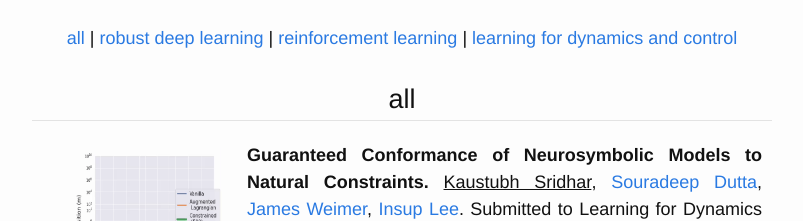
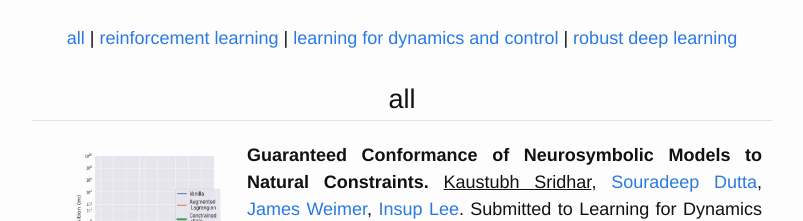
Before and after one commit to kaustubhsridhar/kaustubhsridhar.github.io, a Jekyll site: the page built from index.md, in a window 1280 px wide. Shown: the part 811-1032 px from the top of the page, without its empty margins (238-1041 px from the left). Built offline with Jekyll 4.4.1, drawn with Linux system fonts in a browser that asks for light colours; nearby versions of some CDN libraries.

Commit message:
moved robust deep learning to the end

```diff
--- a/_layouts/page.html
+++ b/_layouts/page.html
@@ -35,8 +35,11 @@ $( document ).ready(function() {
       <ul>
       {% for tag in site.tags %}
         {% assign t = tag | first %}
-        <li><a href="javascript:toggleDiv('{{ t | downcase }}');">{{ t | downcase }}</a> {% unless forloop.last %} | {% endunless %} </li>
+        {% if t != "robust deep learning" %}
+          <li><a href="javascript:toggleDiv('{{ t | downcase }}');">{{ t | downcase }}</a> {% unless forloop.last %} | {% endunless %} </li>
+        {% endif %}
       {% endfor %}
+      <li>| <a href="javascript:toggleDiv('robust deep learning');">robust deep learning</a></li>
       </ul>
     </div>
   </center>
```
